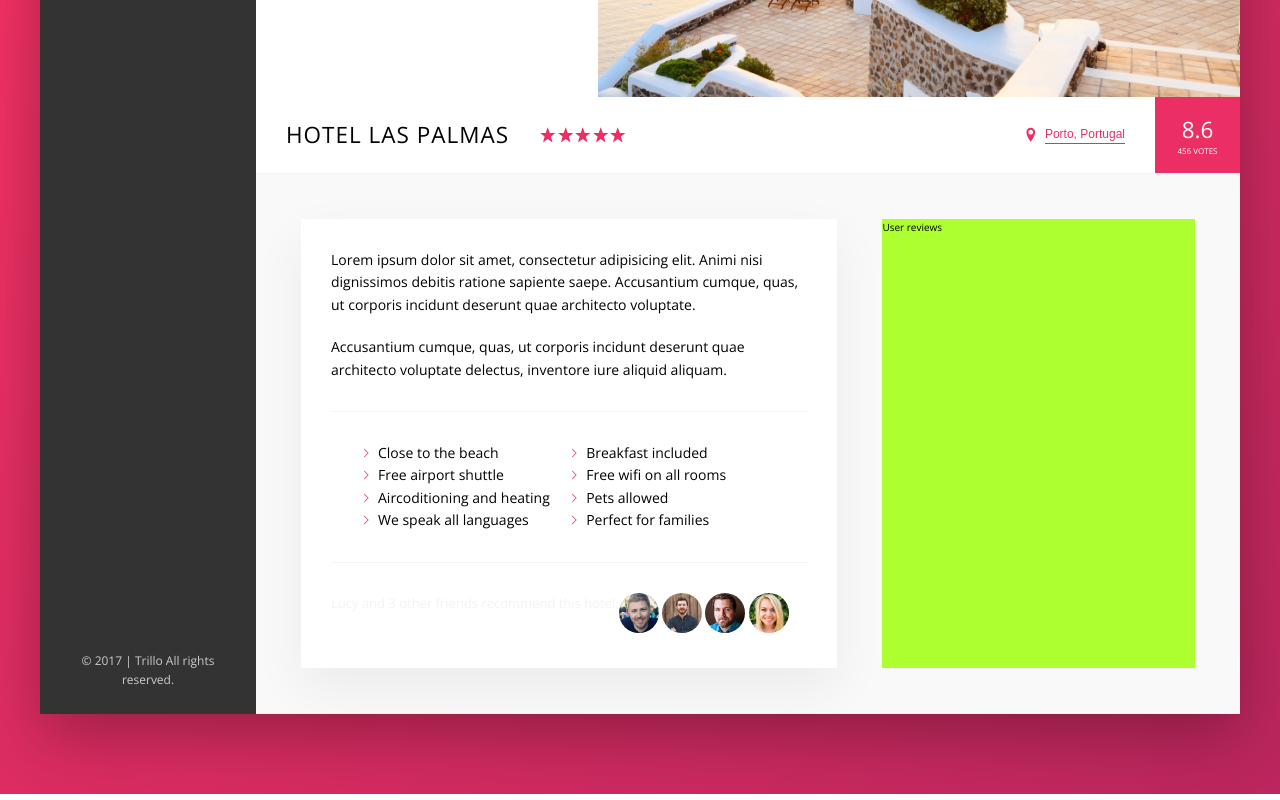
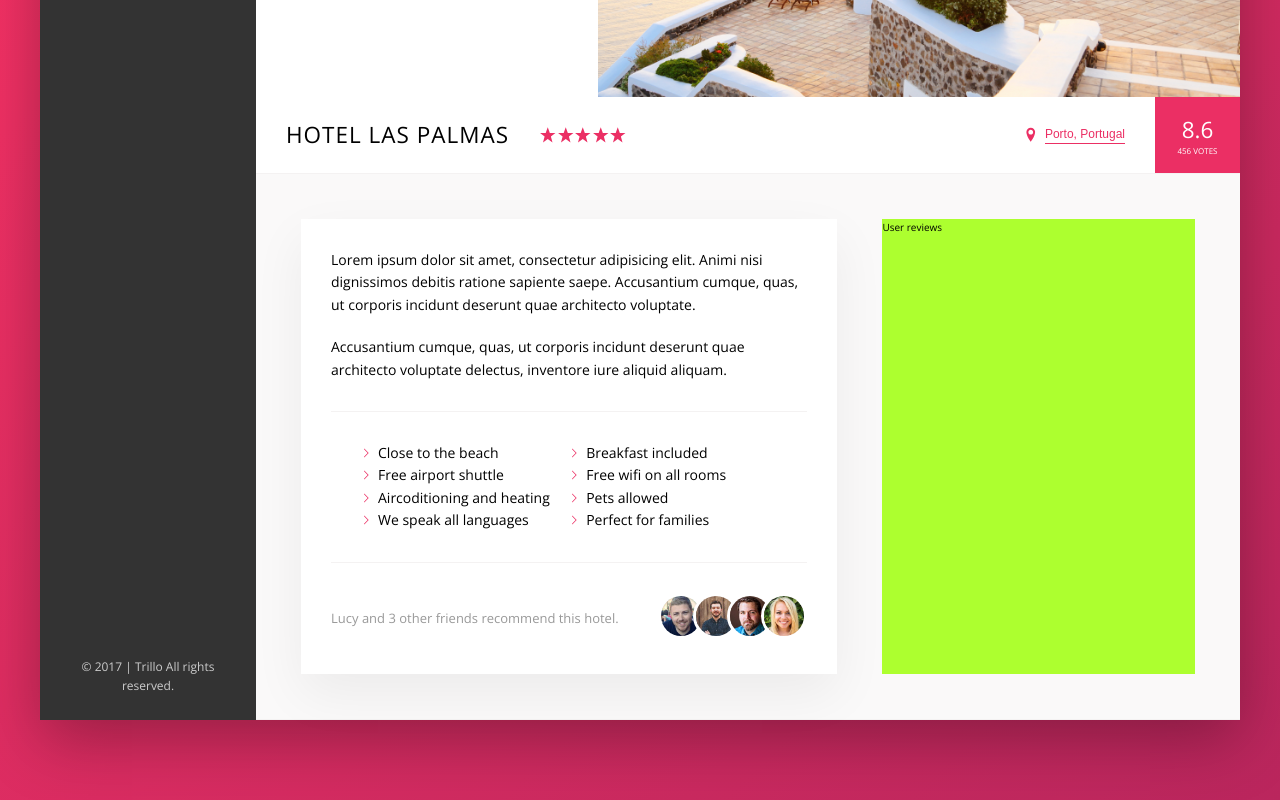
Before and after one commit to illutek/trillo, a website: page index.html in a window 1280 px wide. Shown: the part 438-1238 px from the top of the page. Drawn offline with nearby package versions, Linux system fonts and the light colour scheme; files that its build step writes are made by us from their sources.

Commit message:
end of section 7-83

```diff
--- a/sass/_components.scss
+++ b/sass/_components.scss
@@ -392,21 +392,25 @@
 //////////////////////
 .recommend {
     font-size: 1.3rem;
-    color: var(--color-grey-light--2);
+    color: var(--color-grey-dark--3);
 
     display: flex;
+    justify-content: space-between;
+    align-items: center;
 
-    &__count {
-
-    }
-
-    &__friend {
-
-    }
+    // &__count {
+    //     margin-right: auto;
+    // }
 
     &__photo {
+        box-sizing: content-box;
         height: 4rem;
         width: 4rem;
+        border: 3px solid white;
         border-radius: 50%;
+
+        &:not(:last-child) {
+            margin-right: -1.5rem;
+        }
     }
 }
```
